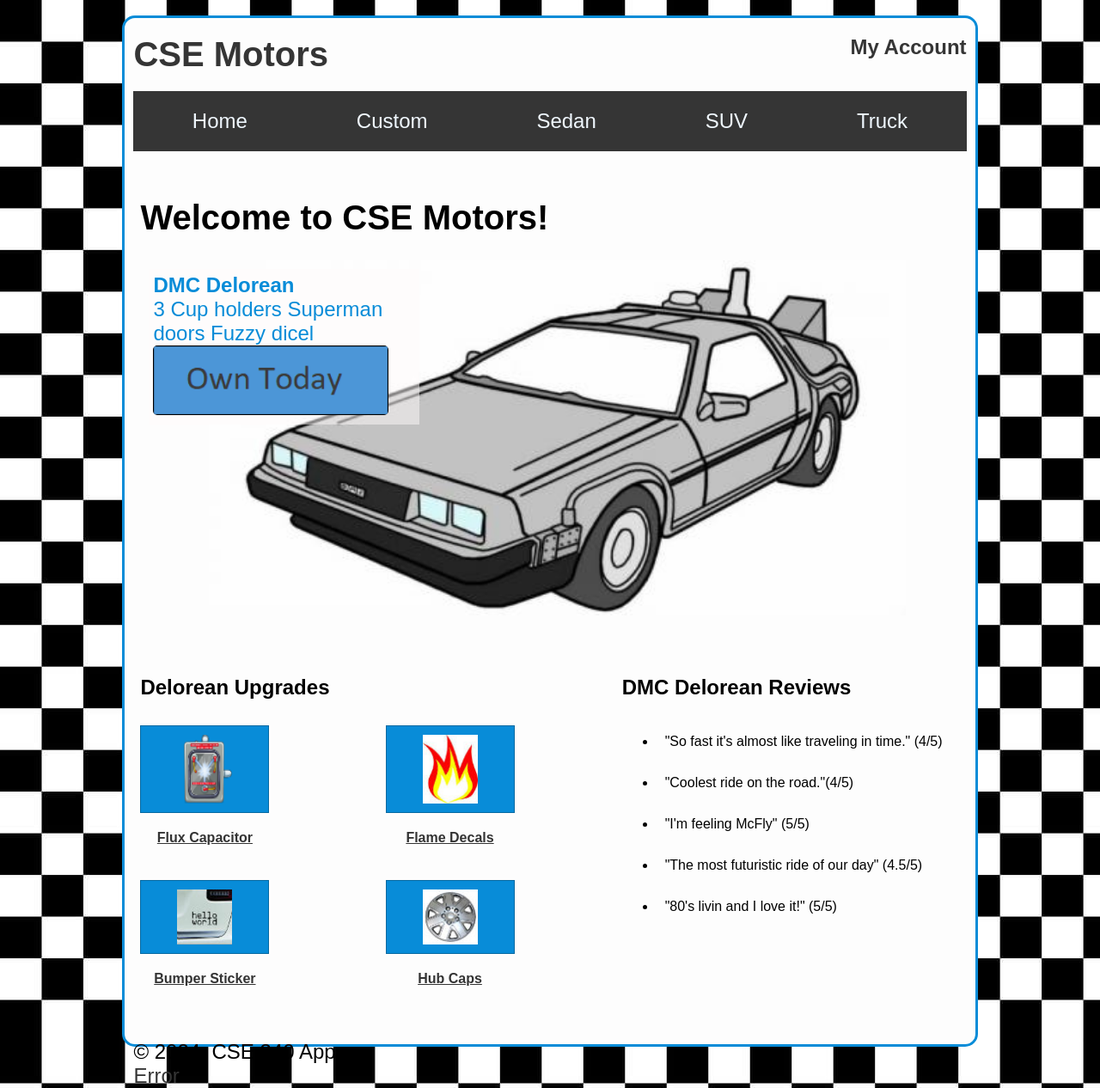
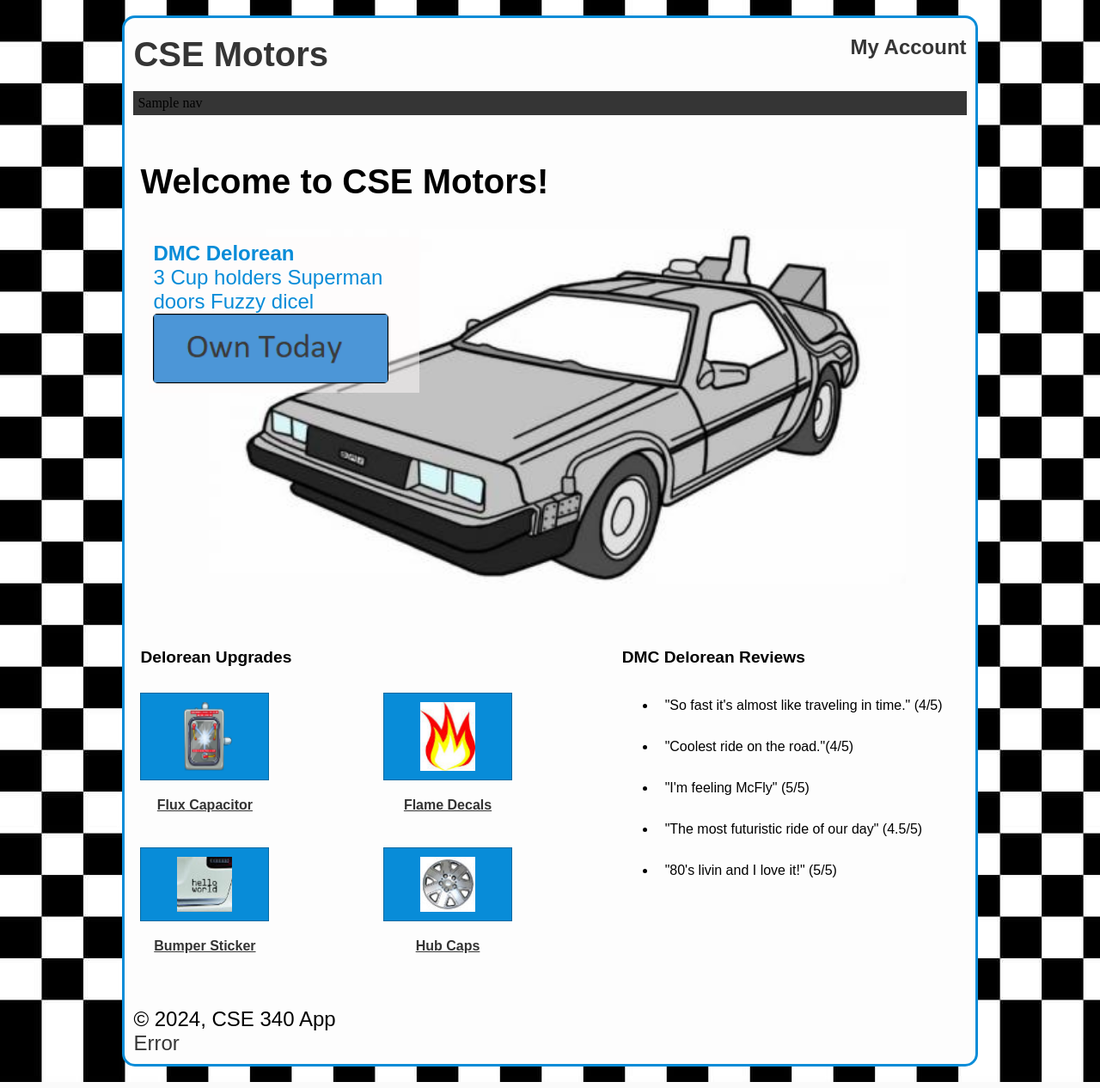
Before and after one commit to natanri/CSE340-2, a Node server app: template views/index.ejs in a window 1280 px wide. Shown: the whole page at 86% size. Run offline with Node 20, Linux system fonts and the light colour scheme; the template is opened without the code that fills it: most values are stand-ins (such as "Sample title", 1, 10 or a date in 2020); some libraries are stand-ins or nearby versions; some web fonts are replaced.

Commit message:
changes after revert

```diff
--- a/public/css/styles.css
+++ b/public/css/styles.css
@@ -16,8 +16,7 @@
     justify-content: center;
     background-image: url('/images/site/small_check.jpg');
     padding: 10px;
-    height: 105vh;
-
+    min-height: 250px;
   }
 
   #wrapper{
@@ -78,13 +77,18 @@
 
   nav li{
     list-style: none;
+    font-size: 1.5rem;
+  }
+
+  nav a{
     color: aliceblue;
-    font-size: 1.5rem;
+    text-decoration: none;
   }
 
   .box-body{
     display: grid;
     grid-template-columns: 1fr 1fr 1fr;
+    gap: 5px;
   }
 
   .box-body h1{
@@ -133,13 +137,13 @@
 
   #img-delorean{
     grid-column: 1 / -1;
-    width: 85%;
+    width: 83%;
     height: 100%;
     margin-left: 80px;
   }
 
   .middle-body{
-    grid-column:  5;
+    grid-column: 4;
     grid-row: 3;
     width: 100%;
   }
@@ -152,10 +156,11 @@
 
   .middle-body h2{
     margin-top: 10px;
+    font-size: 1.2rem;
   }
 
   .bottom-body{
-    grid-column: 1 / span / 4;
+    grid-column: 1 /  4;
     grid-row: 3;
     text-align: center;
     width: 100%;
@@ -165,12 +170,13 @@
     text-align: start;
     margin-top: 10px;
     margin-bottom: 10px;
+    font-size: 1.2rem;
   }
 
   .boxes-upgrades{
     display: grid;
     grid-template-columns: 1fr 1fr;
-    gap:20px;
+    gap:10px;
     justify-content: center;
     padding: 0;
   }
@@ -356,7 +362,7 @@
     border: solid 3px;
     border-color: rgb(8, 140, 216);
     border-radius: 15px;
-    height: 150vh;
+
   }
 
   .box-body{
@@ -409,7 +415,6 @@
 
   nav li{
     list-style: none;
-    color: aliceblue;
     font-size: 1.5rem;
   }
 
@@ -417,7 +422,7 @@
     color: aliceblue;
     text-decoration: none;
   }
-
+/*********Main home***********/
   .box-body{
     display: grid;
     grid-template-columns: 1fr 1fr 1fr;
@@ -715,7 +720,12 @@
 
     nav li{
       list-style: none;
-      font-size: 1.5rem;
+      font-size: 1.3rem;
+    }
+
+    nav a{
+      color: aliceblue;
+      text-decoration: none;
     }
     /***********Body***********/
     .top-body{
--- a/public/js/script.js
+++ b/public/js/script.js
@@ -4,5 +4,9 @@
     const type = pswdInput.getAttribute('type')
     if (type === 'password') {
         pswdInput.setAttribute('type','text')
-        pswdBtn.innerHTML =  ''
+        pswdBtn.innerHTML =  'Hide Password'
+    }else {
+        pswdInput.setAttribute('type','password')
+        pswdBtn.innerHTML = 'Show Password'
+    }
 })
--- a/views/partials/navigation.ejs
+++ b/views/partials/navigation.ejs
@@ -1,9 +1,3 @@
 <nav>
-    <ul>
-        <li>Home</li>
-        <li>Custom</li>
-        <li>Sedan</li>
-        <li>SUV</li>
-        <li>Truck</li>
-    </ul>
+    <%- nav %>
 </nav>
```
Also changed, not shown: database/index.js (added, +37 -0 lines), views/inventory/classification.ejs (added, +12 -0 lines).
